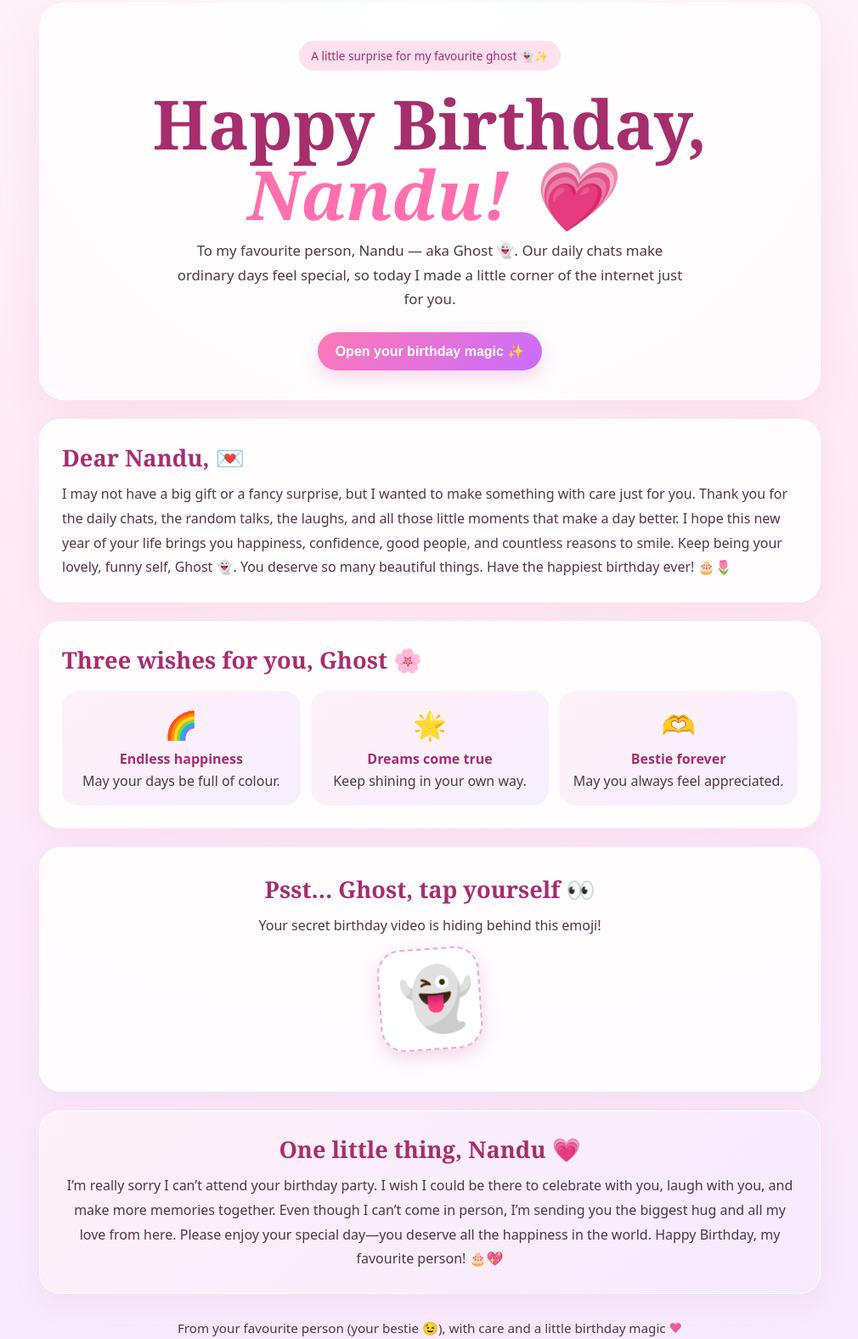
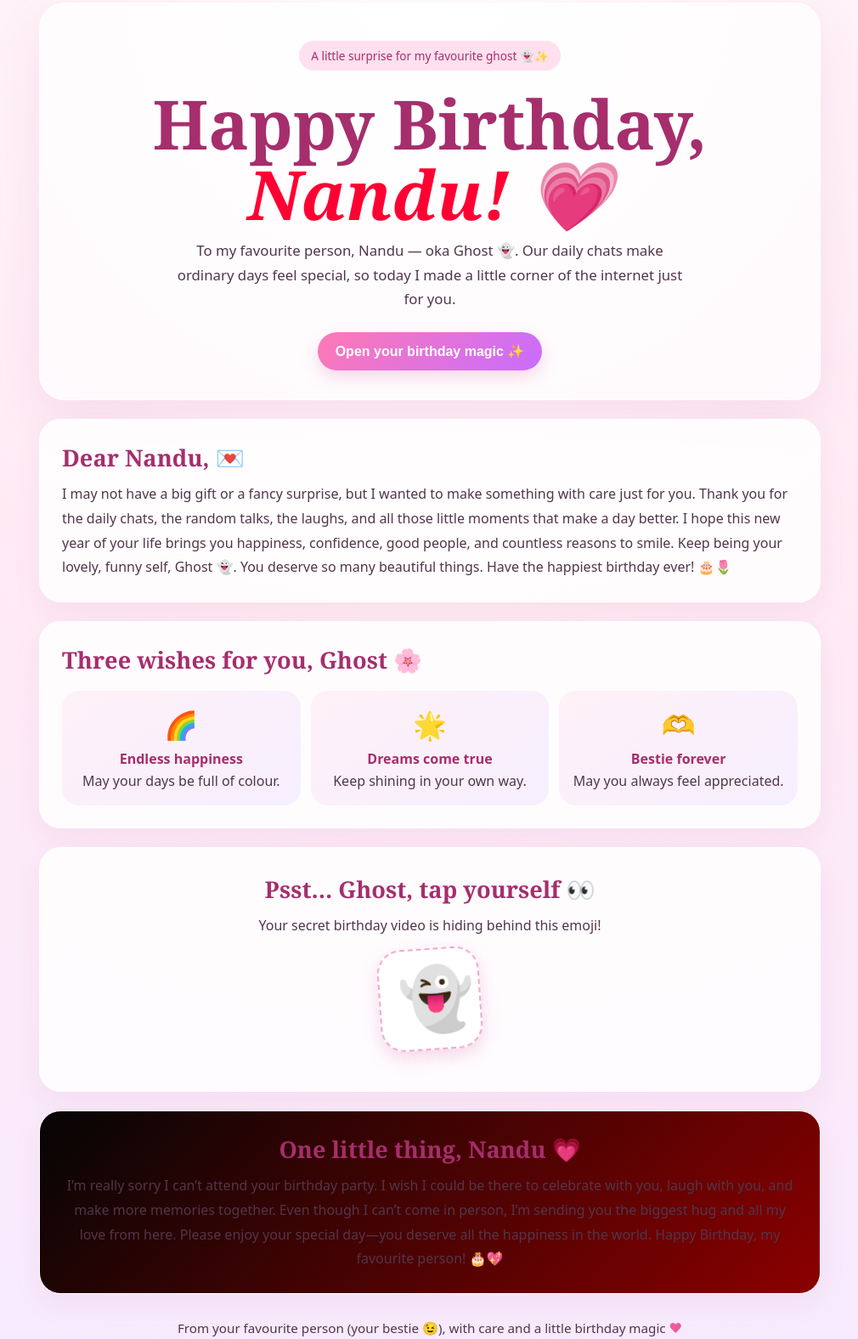
Before and after one commit to gogigovardhan1432-ai/Nandu-birthday-, a plain HTML site: page index.html in a window 1280 px wide. Shown: the part 27-1603 px from the top of the page at 85% size, without its empty margins (134-1144 px from the left). Drawn offline with Linux system fonts and the light colour scheme.

Commit message:
Update index.html

```diff
--- a/index.html
+++ b/index.html
@@ -5,7 +5,7 @@
 <meta name="theme-color" content="#ffedf5">
 <title>Happy Birthday Nandu 👻💗</title>
 <style>
-:root{--pink:#ff6fae;--deep:#a62e6d;--ink:#51364a}
+:root{--pink:#ff0033;--deep:#a62e6d;--ink:#51364a}
 *{box-sizing:border-box}body{margin:0;font-family:system-ui,-apple-system,Segoe UI,sans-serif;color:var(--ink);background:radial-gradient(circle at top,#fff 0,#ffeaf4 45%,#f7eaff 100%);overflow-x:hidden}
 main{width:min(920px,92%);margin:auto;padding:30px 0 60px}.hero{text-align:center;padding:44px 18px 34px;border:1px solid #ffffffb8;border-radius:30px;background:#ffffffb8;box-shadow:0 20px 60px #a62e6d18}
 .pill{display:inline-block;background:#ffe0ee;color:var(--deep);border-radius:99px;padding:8px 14px;font-size:.85rem}
@@ -22,7 +22,7 @@ video{width:100%;max-height:430px;background:#251c28;border-radius:18px;margin-t
 <body><main>
 <section class="hero"><span class="pill">A little surprise for my favourite ghost 👻✨</span>
 <h1>Happy Birthday,<span>Nandu! 💗</span></h1>
-<p class="subtitle">To my favourite person, Nandu — aka Ghost 👻. Our daily chats make ordinary days feel special, so today I made a little corner of the internet just for you.</p>
+<p class="subtitle">To my favourite person, Nandu — oka Ghost 👻. Our daily chats make ordinary days feel special, so today I made a little corner of the internet just for you.</p>
 <button onclick="celebrate()">Open your birthday magic ✨</button></section>
 <section class="section"><h2>Dear Nandu, 💌</h2>
 <p class="note">I may not have a big gift or a fancy surprise, but I wanted to make something with care just for you. Thank you for the daily chats, the random talks, the laughs, and all those little moments that make a day better. I hope this new year of your life brings you happiness, confidence, good people, and countless reasons to smile. Keep being your lovely, funny self, Ghost 👻. You deserve so many beautiful things. Have the happiest birthday ever! 🎂🌷</p></section>
@@ -36,7 +36,7 @@ video{width:100%;max-height:430px;background:#251c28;border-radius:18px;margin-t
 <div id="surprise"><h2>Surprise, Nandu! It's YOU! 💖</h2><p class="note">A little video just for the birthday girl 🎀</p>
 <video id="birthdayVideo" controls playsinline webkit-playsinline preload="metadata"><source src="nandu_video.mp4" type="video/mp4">Your browser does not support this video. Please open the website in Chrome.</video><p id="videoHelp" class="small" role="status">If it does not start automatically, tap ▶ on the video.</p>
 <p class="small">Made especially for you, Nandu 💗</p></div></section>
-<section class="section" style="background:linear-gradient(135deg,#fff1f8,#f5eaff);text-align:center">
+<section class="section" style="background:linear-gradient(135deg,#050505,#8B0000);text-align:center">
 <h2>One little thing, Nandu 💗</h2>
 <p class="note">I’m really sorry I can’t attend your birthday party. I wish I could be there to celebrate with you, laugh with you, and make more memories together. Even though I can’t come in person, I’m sending you the biggest hug and all my love from here. Please enjoy your special day—you deserve all the happiness in the world. Happy Birthday, my favourite person! 🎂💖</p>
 </section>
```
